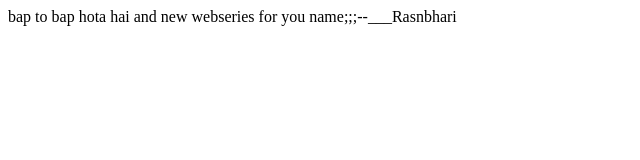
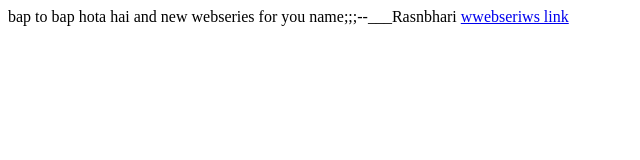
Before and after one commit to Abhiyudaya-115/-index-login-demo.github.io, a plain HTML site: page index.html in a window 1280 px wide. Shown: the whole page, without its empty margins (0-640 px from the left). Drawn offline with Linux system fonts and the light colour scheme.

Commit message:
Update index.html

```diff
--- a/index.html
+++ b/index.html
@@ -14,6 +14,6 @@
 
 
     name;;;--___Rasnbhari
-    <a href="login.html"></a>
+    <a href="login.html"> wwebseriws link</a>
 </body>
 </html>
```
